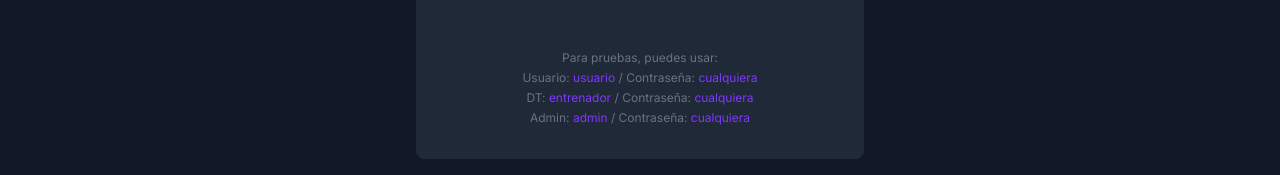
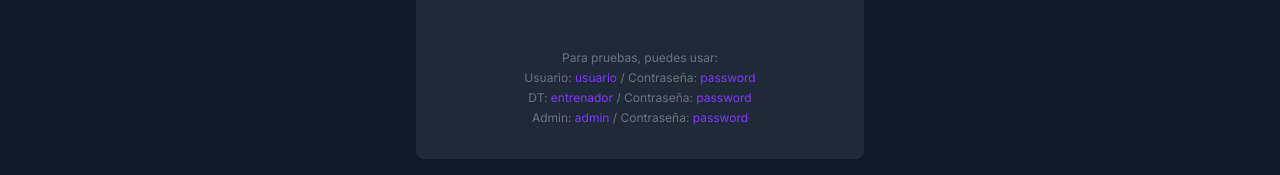
Before and after one commit to jacksonhehe/La-Virtual-Zone-, a React (Vite) app: page /login in a window 1280 px wide. Shown: the part 592-767 px from the top of the page. Built offline with nearby package versions, Linux system fonts and the light colour scheme.

Commit message:
docs: fix demo credentials

```diff
--- a/src/pages/Login.tsx
+++ b/src/pages/Login.tsx
@@ -114,9 +114,9 @@ const Login = () => {
             <div className="mt-8 pt-6 border-t border-gray-800">
               <div className="text-xs text-gray-500 text-center">
                 <p>Para pruebas, puedes usar:</p>
-                <p className="mt-1">Usuario: <span className="text-primary">usuario</span> / Contraseña: <span className="text-primary">cualquiera</span></p>
-                <p className="mt-1">DT: <span className="text-primary">entrenador</span> / Contraseña: <span className="text-primary">cualquiera</span></p>
-                <p className="mt-1">Admin: <span className="text-primary">admin</span> / Contraseña: <span className="text-primary">cualquiera</span></p>
+                <p className="mt-1">Usuario: <span className="text-primary">usuario</span> / Contraseña: <span className="text-primary">password</span></p>
+                <p className="mt-1">DT: <span className="text-primary">entrenador</span> / Contraseña: <span className="text-primary">password</span></p>
+                <p className="mt-1">Admin: <span className="text-primary">admin</span> / Contraseña: <span className="text-primary">password</span></p>
               </div>
             </div>
           </div>
--- a/src/pages/TestMarket.tsx
+++ b/src/pages/TestMarket.tsx
@@ -18,7 +18,7 @@ const TestMarket = () => {
     }
 
     try {
-      await login(username, password || 'password'); // Any password works for test accounts
+  await login(username, password || 'password'); // The password for test accounts is fixed
       setError(null);
       setLoginSuccess(true);
 
@@ -140,7 +140,7 @@ const TestMarket = () => {
                     className="input w-full"
                     value={password}
                     onChange={(e) => setPassword(e.target.value)}
-                    placeholder="Cualquier contraseña funciona para las cuentas de prueba"
+                    placeholder="La contraseña es 'password' para las cuentas de prueba"
                   />
                 </div>
 
@@ -161,7 +161,7 @@ const TestMarket = () => {
                   <li><span className="text-primary">usuario</span> - Usuario estándar sin club</li>
                   <li><span className="text-primary">admin</span> - Usuario con rol de administrador</li>
                 </ul>
-                <p className="text-sm text-gray-500 mt-2">Nota: Para los usuarios de prueba, cualquier contraseña funcionará.</p>
+                <p className="text-sm text-gray-500 mt-2">Nota: Para los usuarios de prueba, la contraseña es 'password'.</p>
               </div>
             </div>
           )}
@@ -173,9 +173,9 @@ const TestMarket = () => {
           <div className="space-y-6">
             <div>
               <h4 className="font-bold text-primary mb-2">1. Inicia sesión con un DT</h4>
-              <p className="text-gray-300 text-sm">
-                Usa el usuario <span className="text-primary">entrenador</span> con cualquier contraseña para iniciar sesión como DT de Neón FC.
-              </p>
+                <p className="text-gray-300 text-sm">
+                  Usa el usuario <span className="text-primary">entrenador</span> con la contraseña <span className="text-primary">password</span> para iniciar sesión como DT de Neón FC.
+                </p>
             </div>
 
             <div>
```
Also changed, not shown: 1 other file (tests, documents, lock files or other folders).
